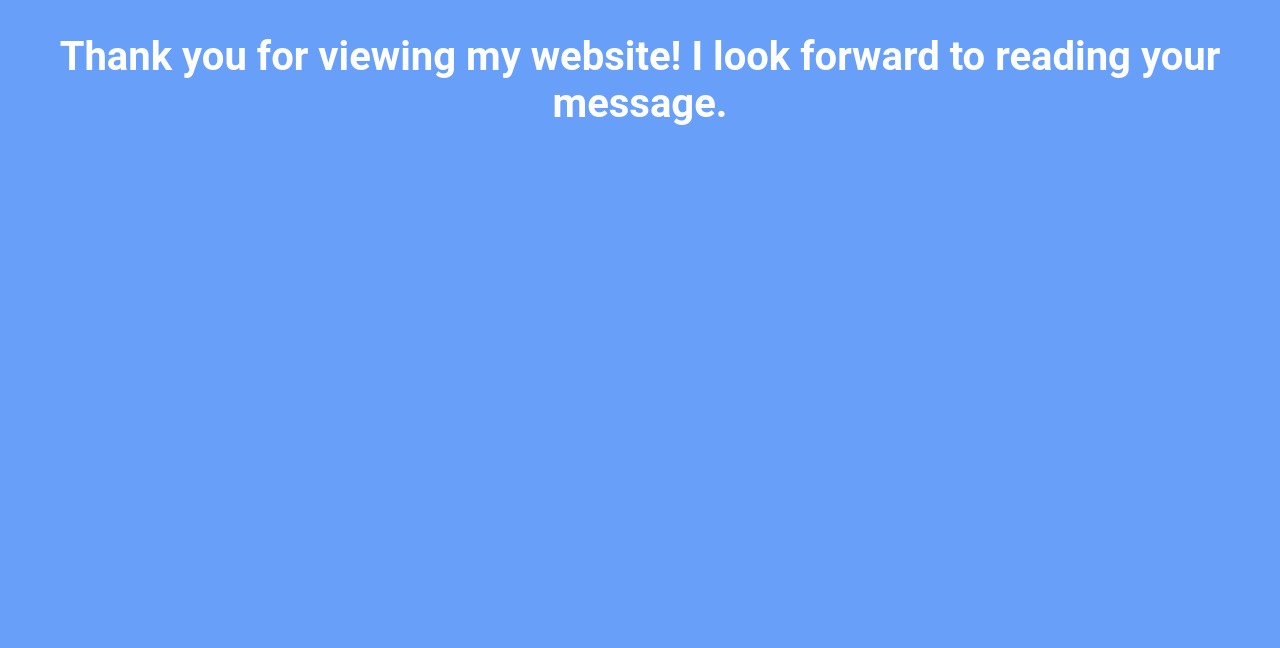
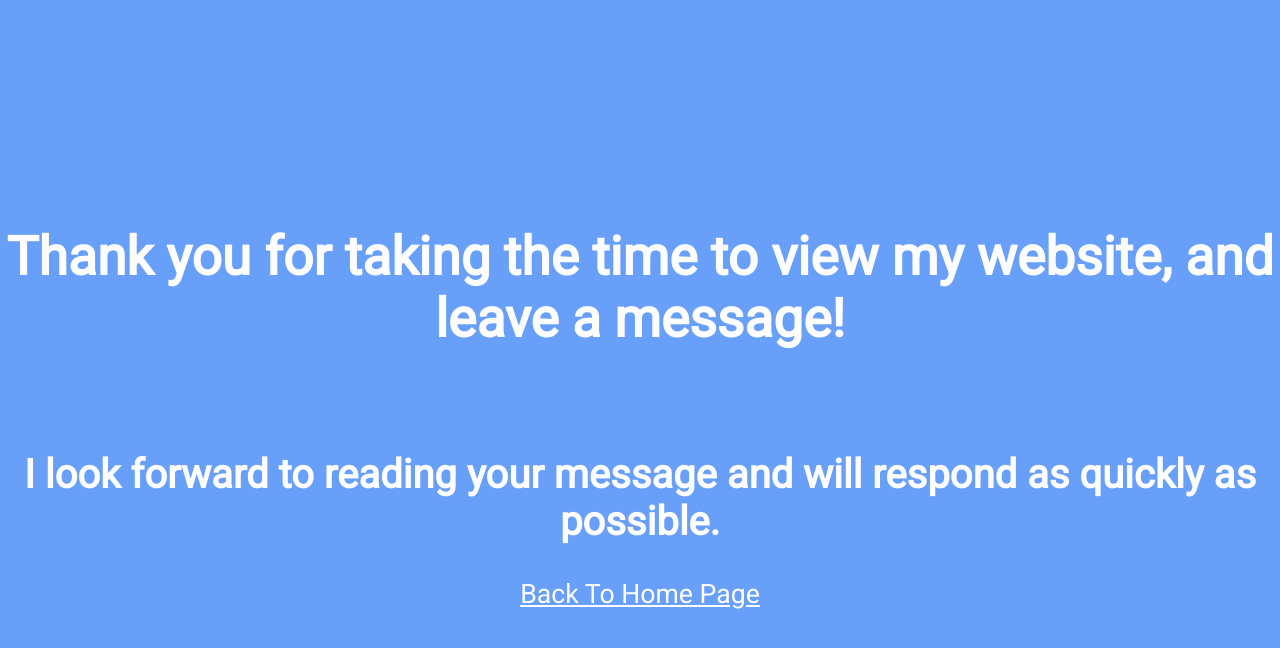
Before and after one commit to liamnicola/liamnicola.github.io, a plain HTML site: page thanks.html in a window 1280 px wide. Drawn offline with Linux system fonts and the light colour scheme.

Commit message:
css to form submit

```diff
--- a/css/body.css
+++ b/css/body.css
@@ -70,16 +70,17 @@ h2 {
   align-items: center;
 }
 
-.arrow {
-  border: solid black;
-  border-width: 0 3px 3px 0;
-  display: inline-block;
-  padding: 3px;
+.back{
+  color: white;
 }
 
-.down {
-  transform: rotate(45deg);
-  -webkit-transform: rotate(45deg);
+.thanks{
+  margin: 0 auto;
+  height: 100vh;
+  display: flex;
+  justify-content: center;
+  align-items: center;
+  flex-direction: column;
 }
 
 /* 768, 992, 1200 */
--- a/thanks.html
+++ b/thanks.html
@@ -5,10 +5,15 @@
     <meta charset="UTF-8">
     <meta name="viewport" content="width=device-width, initial-scale=1.0">
     <link rel="stylesheet" type="text/css" href="./css/body.css"/>
-
+    <link href='https://fonts.googleapis.com/css?family=Roboto' rel="stylesheet">
     <title>Thank You!</title>
 </head>
 <body>
-    <h2>Thank you for viewing my website! I look forward to reading your message.</h2>
+    <div class="thanks">
+    <h1>Thank you for taking the time to view my website, and leave a message!</h1>
+    <br/>
+    <h2> I look forward to reading your message and will respond as quickly as possible.</h2>
+       <a class="back" href="https://liamnicola.github.io/">Back To Home Page</a>
+    </div>
 </body>
 </html>
```
